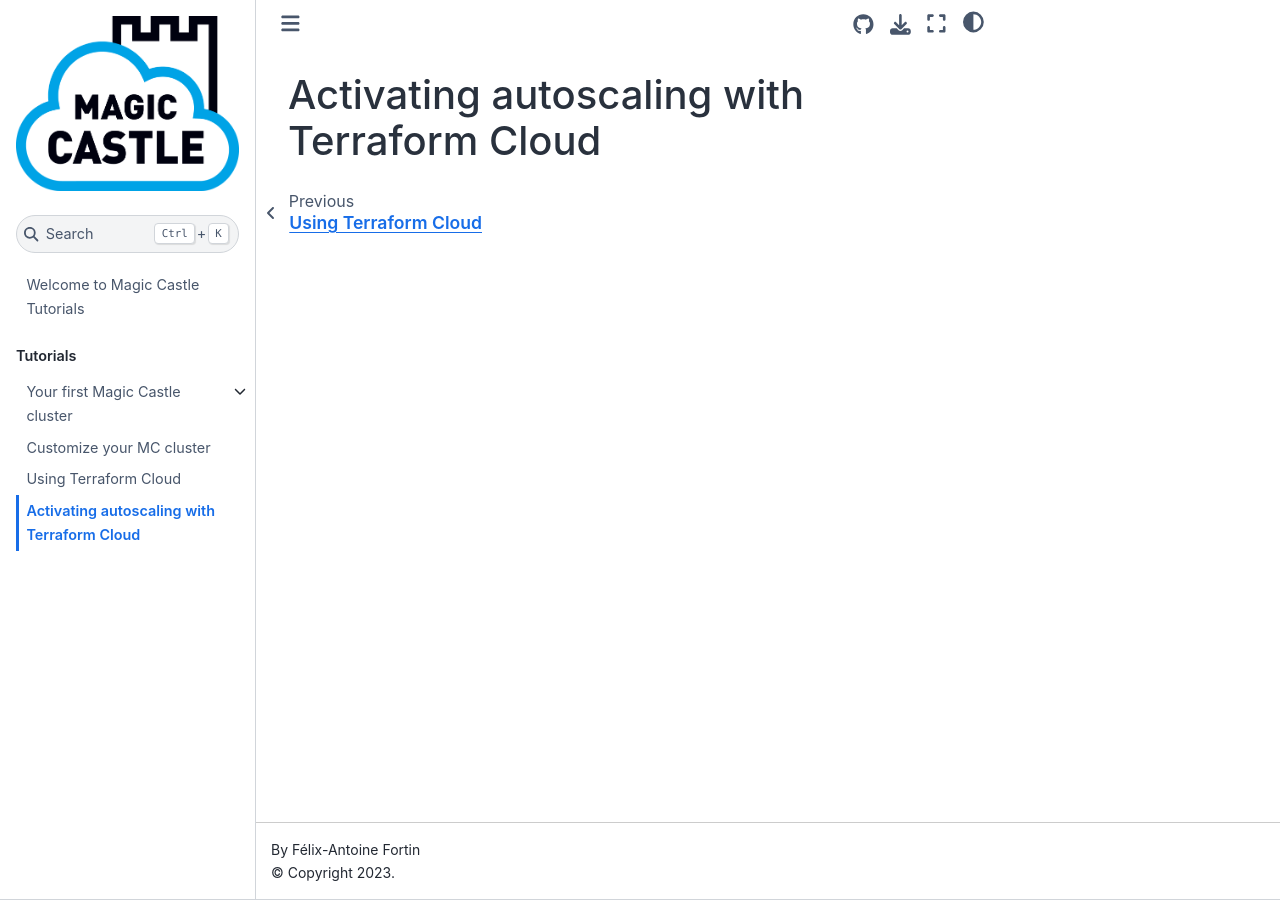
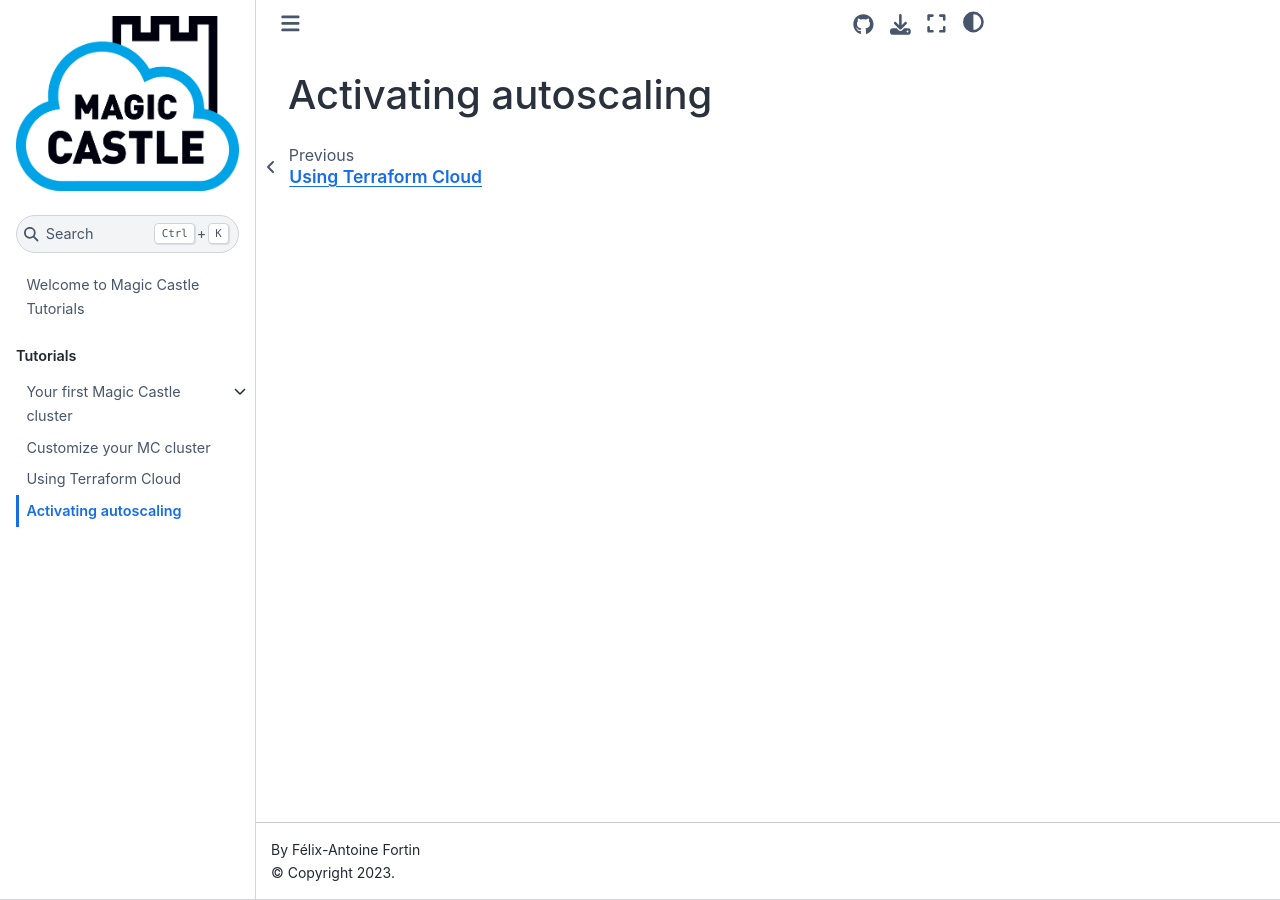
Before and after one commit to MagicCastle/tutorials, a Jupyter Book: the page built from tutorials/autoscaling.md, in a window 1280 px wide. Built offline with Jupyter Book 1.0.4 settings and Sphinx 7.4.7 and the Sphinx Book theme 1.1.4, drawn with Linux system fonts in a browser that asks for light colours.

Commit message:
Rename autoscaling tutorial

```diff
--- a/tutorials/autoscaling.md
+++ b/tutorials/autoscaling.md
@@ -1 +1 @@
-# Activating autoscaling with Terraform Cloud
+# Activating autoscaling
```
